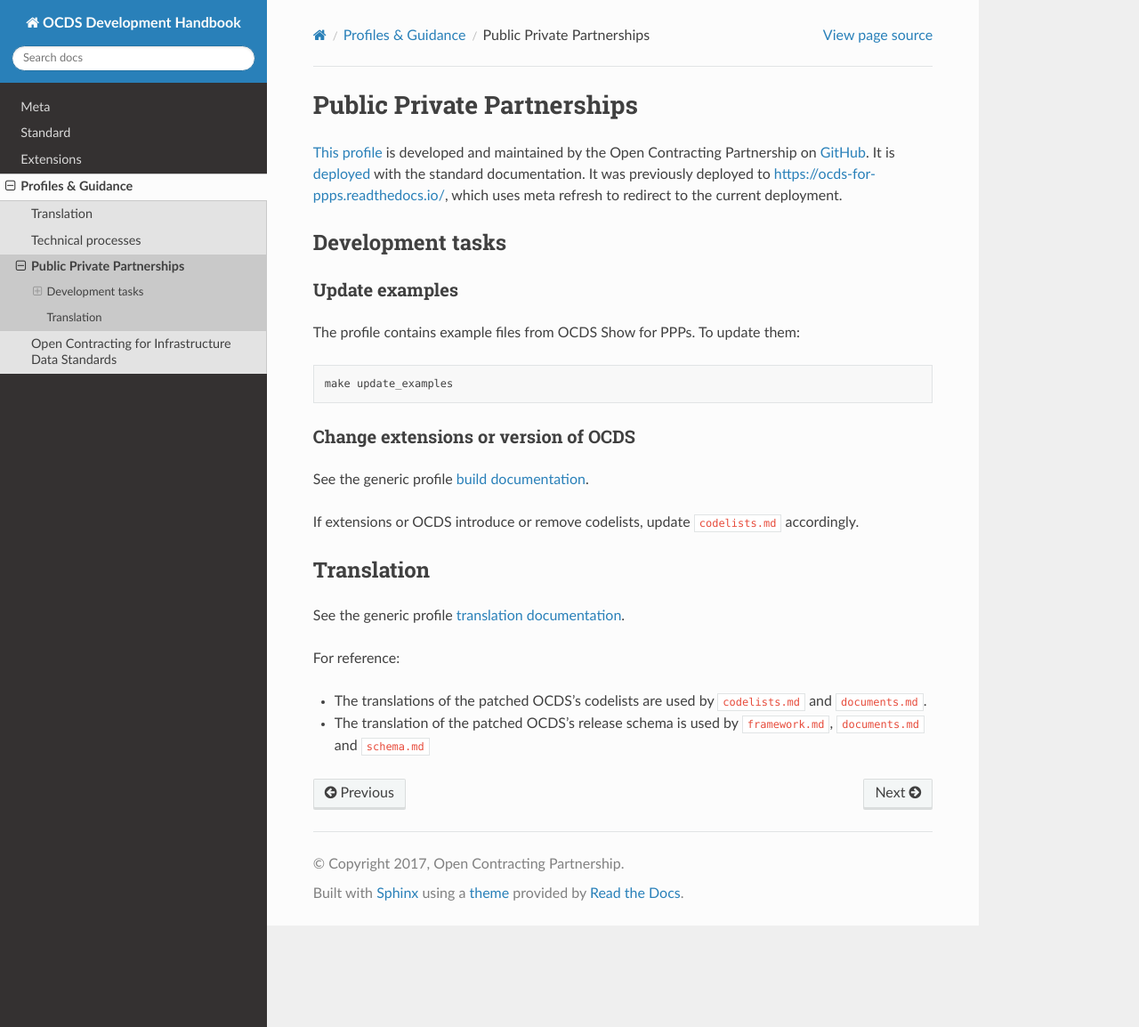
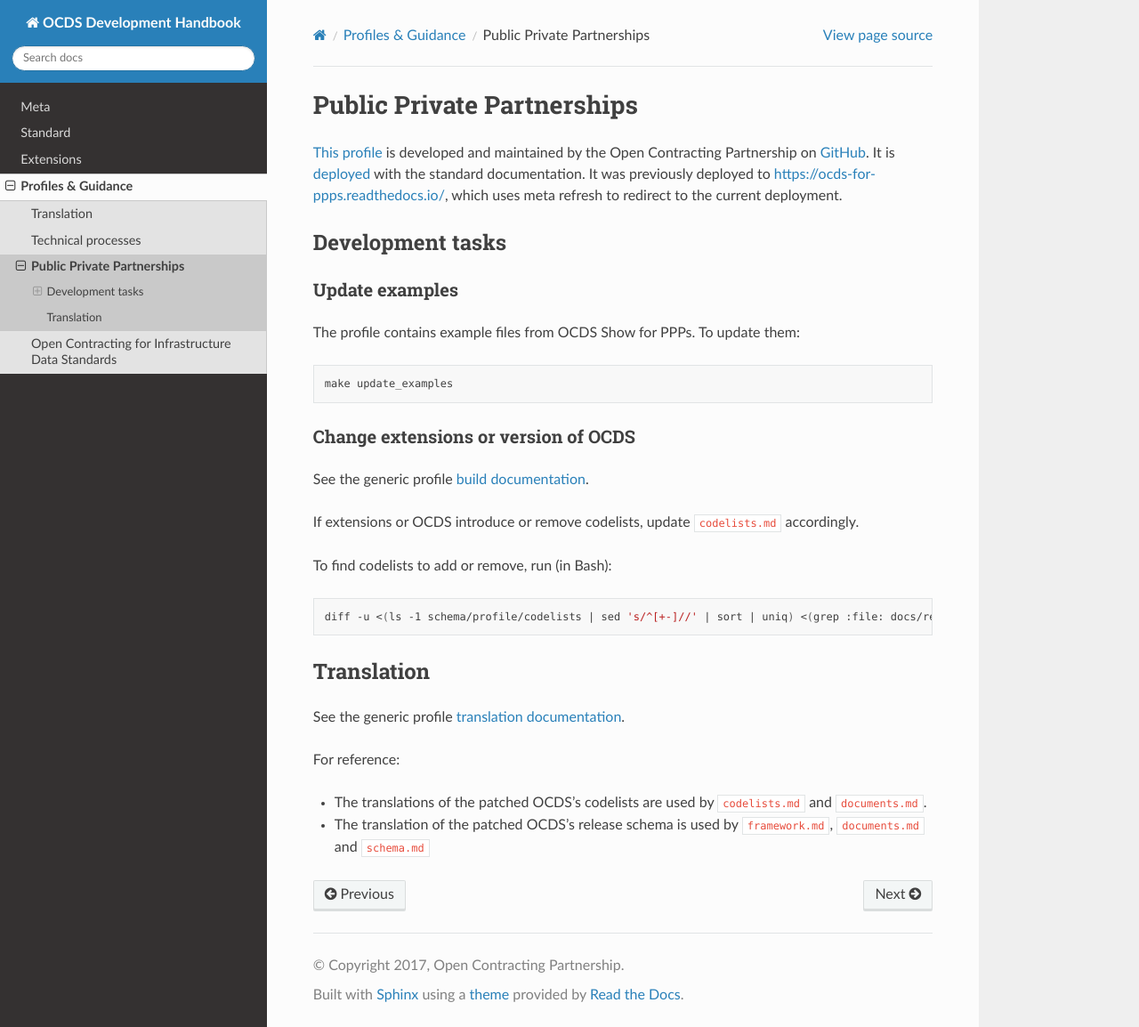
Before and after one commit to open-contracting/standard-development-handbook, a Sphinx documentation site: the page built from docs/profiles/ppp.md, in a window 1280 px wide and 1154 px high. Shown: the whole window at 89% size. Built offline with Sphinx 7.4.7 and the Read the Docs theme 2.0.0, drawn with Linux system fonts in a browser that asks for light colours.

Commit message:
ppp: Add tip for finding relevant codelists

````diff
--- a/docs/profiles/ppp.md
+++ b/docs/profiles/ppp.md
@@ -18,6 +18,12 @@ See the generic profile [build documentation](technical/build).
 
 If extensions or OCDS introduce or remove codelists, update [`codelists.md`](https://github.com/open-contracting-extensions/public-private-partnerships/blob/master/docs/reference/codelists.md) accordingly.
 
+To find codelists to add or remove, run (in Bash):
+
+```shell
+diff -u <(ls -1 schema/profile/codelists | sed 's/^[+-]//' | sort | uniq) <(grep :file: docs/reference/codelists.md | cut -d'/' -f 5 | sort)
+```
+
 ## Translation
 
 See the generic profile [translation documentation](translation).
````
